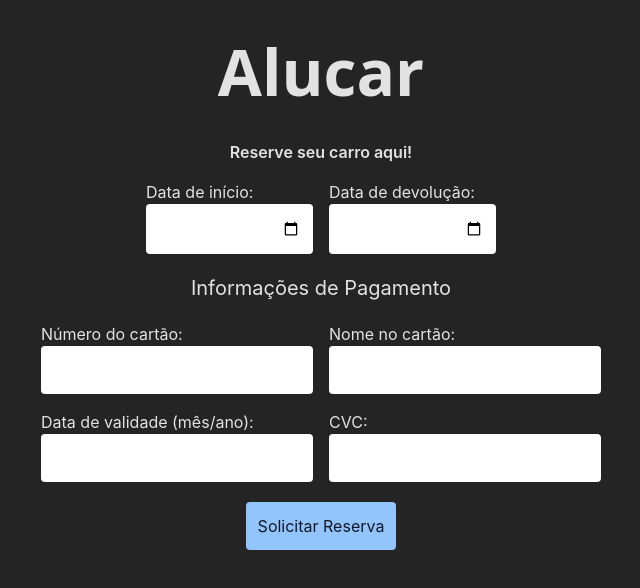
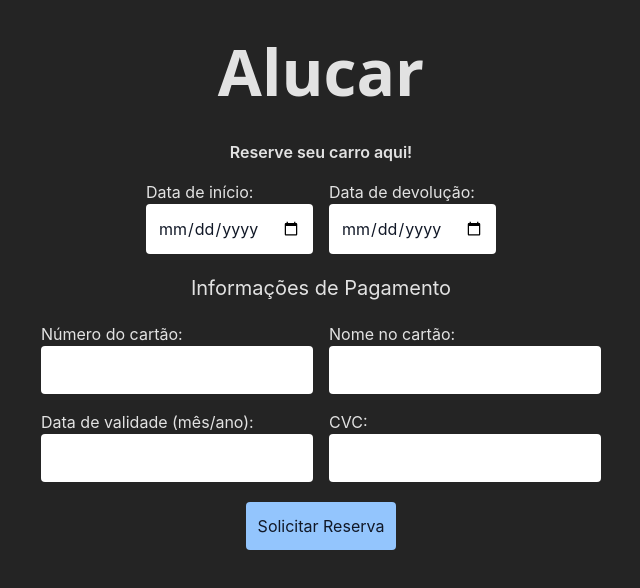
Before and after one commit to DaviMPaiva/APS, a React (Vite) app in the folder frontend/alucar/: page /reservar in a window 1280 px wide. Shown: the top 588 px of the page, without its empty margins (319-959 px from the left). Built offline with nearby package versions, Linux system fonts and the light colour scheme.

Commit message:
Iterator update
Co-authored-by: Artur Santos <artursanntos@users.noreply.github.com>

```diff
--- a/frontend/alucar/src/pages/PesquisarCarro.tsx
+++ b/frontend/alucar/src/pages/PesquisarCarro.tsx
@@ -34,11 +34,11 @@ export default function PesquisarModelo() {
                     <div className="flex gap-4">
                         <div className="flex flex-col gap-2">
                             <label htmlFor="">Data de Início:</label>
-                            <input type="date" className="p-3 rounded" onChange={handleChangeDataInicio}/>
+                            <input type="date" className="p-3 rounded text-gray-900" onChange={handleChangeDataInicio}/>
                         </div>
                         <div className="flex flex-col gap-2">
                             <label htmlFor="">Data de Término:</label>
-                            <input type="date" className="p-3 rounded" onChange={handleChangeDataTermino}/>
+                            <input type="date" className="p-3 rounded text-gray-900" onChange={handleChangeDataTermino}/>
                         </div>
                     </div>
                     <button type="submit" className="p-3 bg-yellow-300 hover:bg-yellow-500 text-gray-900 rounded">Buscar</button>
--- a/frontend/alucar/src/pages/Reservar.tsx
+++ b/frontend/alucar/src/pages/Reservar.tsx
@@ -52,11 +52,11 @@ export default function Reservar() {
                     <div className="flex gap-4">
                         <div className="flex flex-col">
                             <label htmlFor="">Data de início:</label>
-                            <input type="date" className="p-3 rounded" onChange={(event) => setDataInicio(new Date(event.target.value).toISOString().slice(0, 10))}/>
+                            <input type="date" className="p-3 rounded text-gray-900" onChange={(event) => setDataInicio(new Date(event.target.value).toISOString().slice(0, 10))}/>
                         </div>
                         <div className="flex flex-col">
                             <label htmlFor="">Data de devolução:</label>
-                            <input type="date" className="p-3 rounded" onChange={(event) => setDataTermino(new Date(event.target.value).toISOString().slice(0, 10))}/>
+                            <input type="date" className="p-3 rounded text-gray-900" onChange={(event) => setDataTermino(new Date(event.target.value).toISOString().slice(0, 10))}/>
                         </div>
                     </div>
 
```
Also changed, not shown: 2 other files (tests, documents, lock files or other folders).
